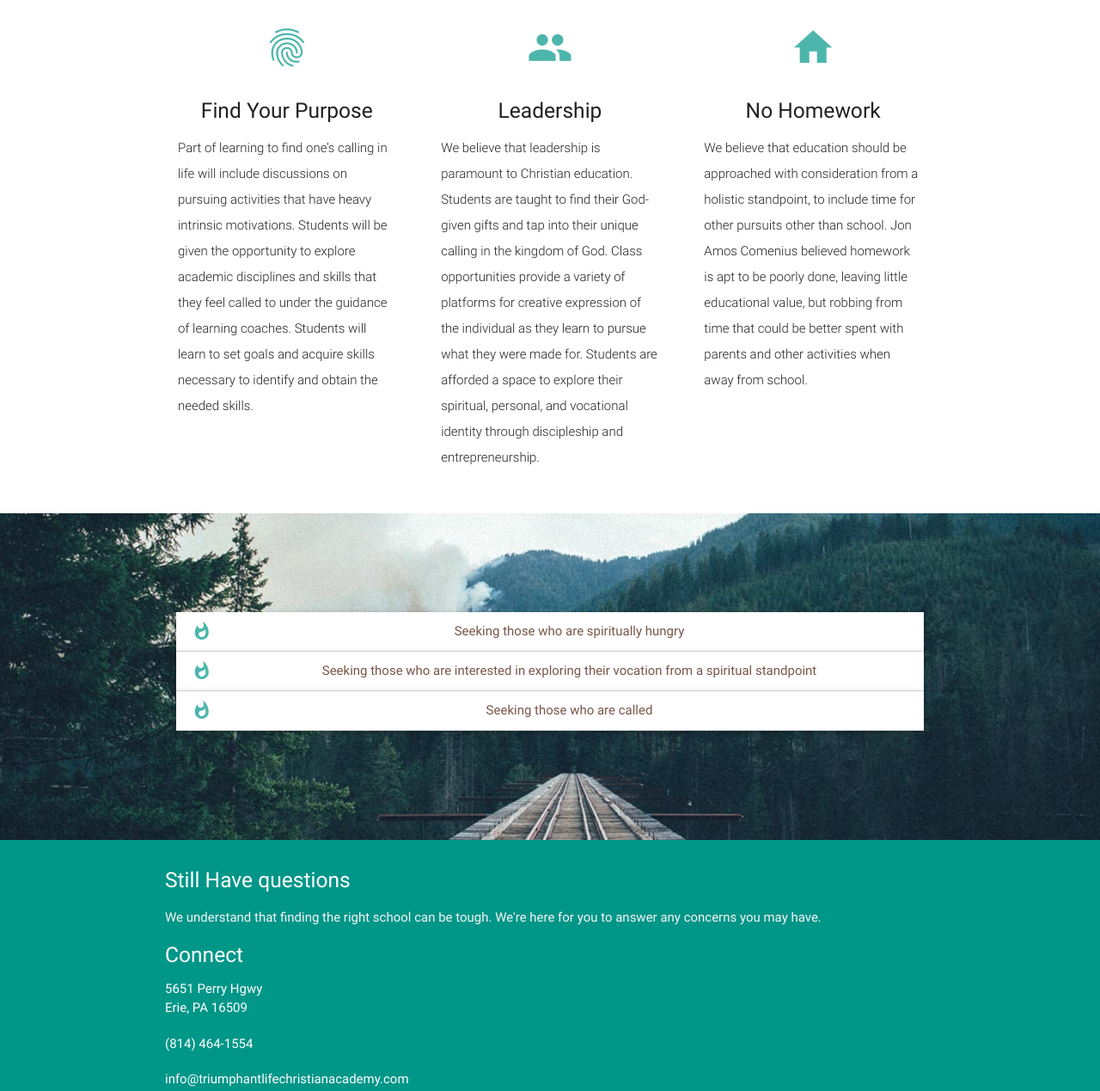
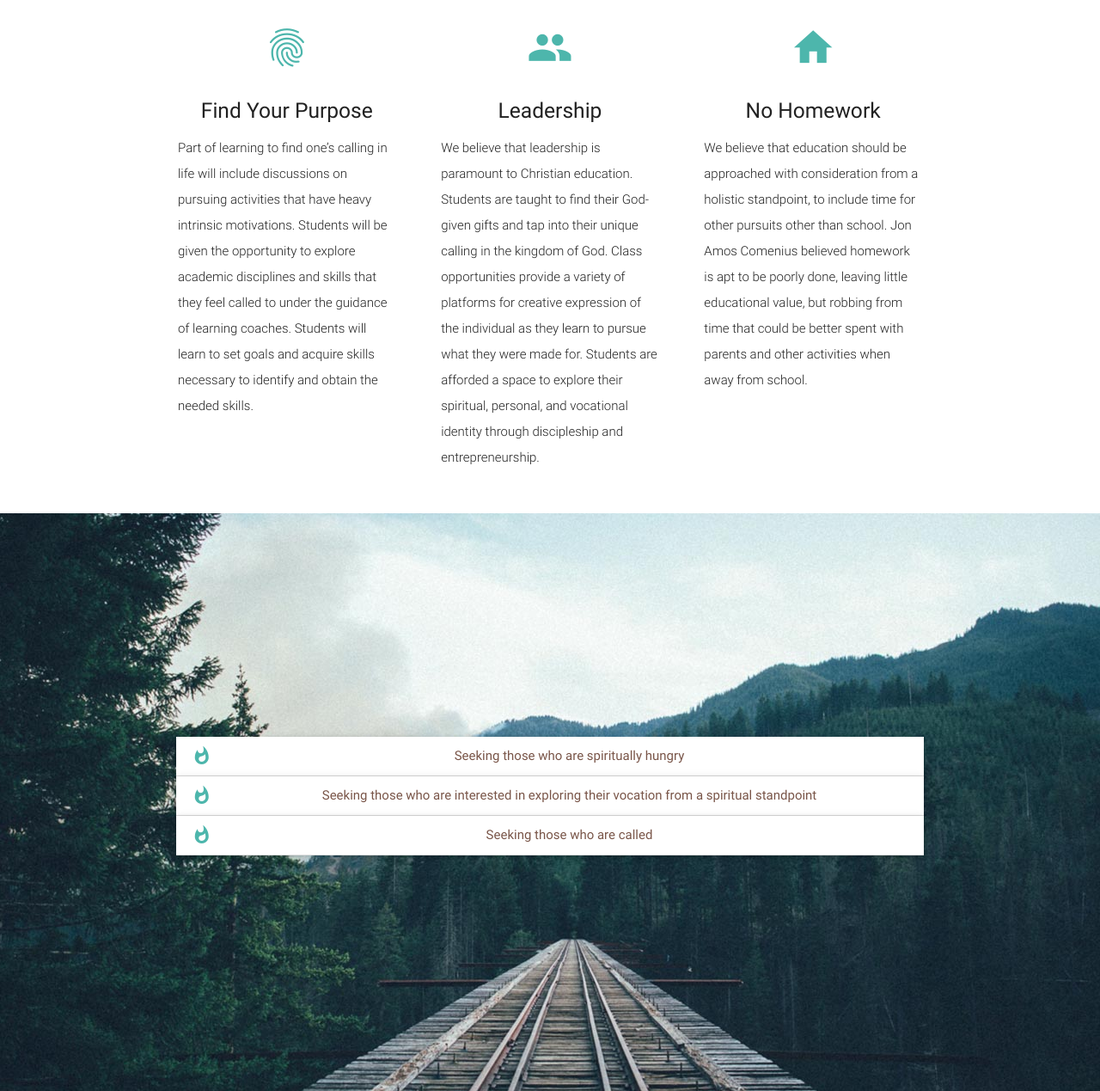
Before and after one commit to jbuzzanco/school-project, a plain HTML site: page index.html in a window 1280 px wide. Shown: the part 1246-2515 px from the top of the page at 86% size. Drawn offline with nearby package versions, Linux system fonts and the light colour scheme.

Commit message:
Adds google analytics code, changes form email
adds script to track with google analytics and changes the form to
send to tlcacademy3@hotmail.com

```diff
--- a/css/style.css
+++ b/css/style.css
@@ -33,6 +33,11 @@ i {
     width: 100%;
   }
 
+  .parallax-3 {
+    height: 700px;
+  }
+
+
 @media only screen and (max-width : 992px) {
   .parallax-container .section {
     position: absolute;
--- a/index.html
+++ b/index.html
@@ -112,9 +112,9 @@
   </div>
 
 
-  <div class="parallax-container valign-wrapper">
-    <div class="section no-pad-bot">
-      <div class="container">
+  <div class="parallax-container parallax-3 valign-wrapper">
+    <div class="section no-pad-top">
+      <div class="container top-text">
         <div class="row center">
           <ul class="collapsible popout brown-text" data-collapsible="accordion">
             <li>
@@ -136,7 +136,7 @@
         </div>
       </div>
     </div>
-    <div class="parallax"><img src="background3.jpg" alt="Unsplashed background img 3"></div>
+    <div class="parallax"><img src="background3.jpg" alt="Unsplashed background"></div>
   </div>
 
   <footer class="page-footer teal">
@@ -158,7 +158,7 @@
 
       <div class="container">
       <div class="row">
-        <form class="col s12" action="https://formspree.io/info@triumphantlifechristianacademy.com" method="POST">
+        <form class="col s12" action="https://formspree.io/tlcacademy3@hotmail.com" method="POST">
           <div class="row">
             <div class="input-field col s6">
               <i class="material-icons prefix">account_circle</i>
@@ -210,6 +210,17 @@
   <script src="https://code.jquery.com/jquery-2.1.1.min.js"></script>
   <script src="js/materialize.js"></script>
   <script src="js/init.js"></script>
+  <!--  Google Analytics Code-->
+  <script>
+    (function(i,s,o,g,r,a,m){i['GoogleAnalyticsObject']=r;i[r]=i[r]||function(){
+    (i[r].q=i[r].q||[]).push(arguments)},i[r].l=1*new Date();a=s.createElement(o),
+    m=s.getElementsByTagName(o)[0];a.async=1;a.src=g;m.parentNode.insertBefore(a,m)
+    })(window,document,'script','https://www.google-analytics.com/analytics.js','ga');
+
+    ga('create', 'UA-100448134-2', 'auto');
+    ga('send', 'pageview');
+
+  </script>
 
   </body>
 </html>
```
